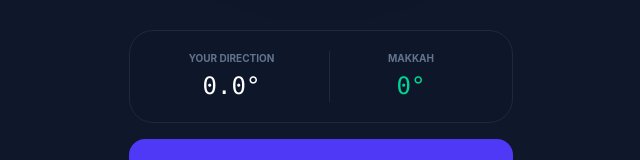
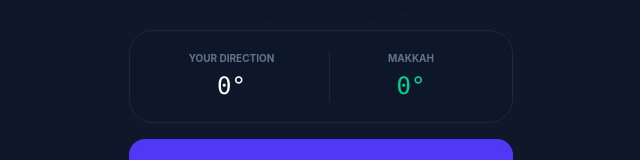
Before and after one commit to faris-dm/prayerBot, a React (Vite) app in the folder client/: page / in a window 1280 px wide. Shown: the part 557-717 px from the top of the page, without its empty margins (319-959 px from the left). Built offline with nearby package versions, Linux system fonts and the light colour scheme.

Commit message:
fixed the  digit in the  user direction ui

```diff
--- a/client/src/App.jsx
+++ b/client/src/App.jsx
@@ -41,7 +41,7 @@
   const currentHeading = Number(heading) || 0;
 
   // 2. Format it to 1 decimal place (e.g., 10.4)
-  const displayHeading = currentHeading.toFixed(1);
+  const displayHeading = currentHeading.toFixed(0);
 
   return (
     <div className="min-h-screen bg-[#0f172a] text-white flex flex-col items-center justify-between p-6 overflow-hidden">
```
